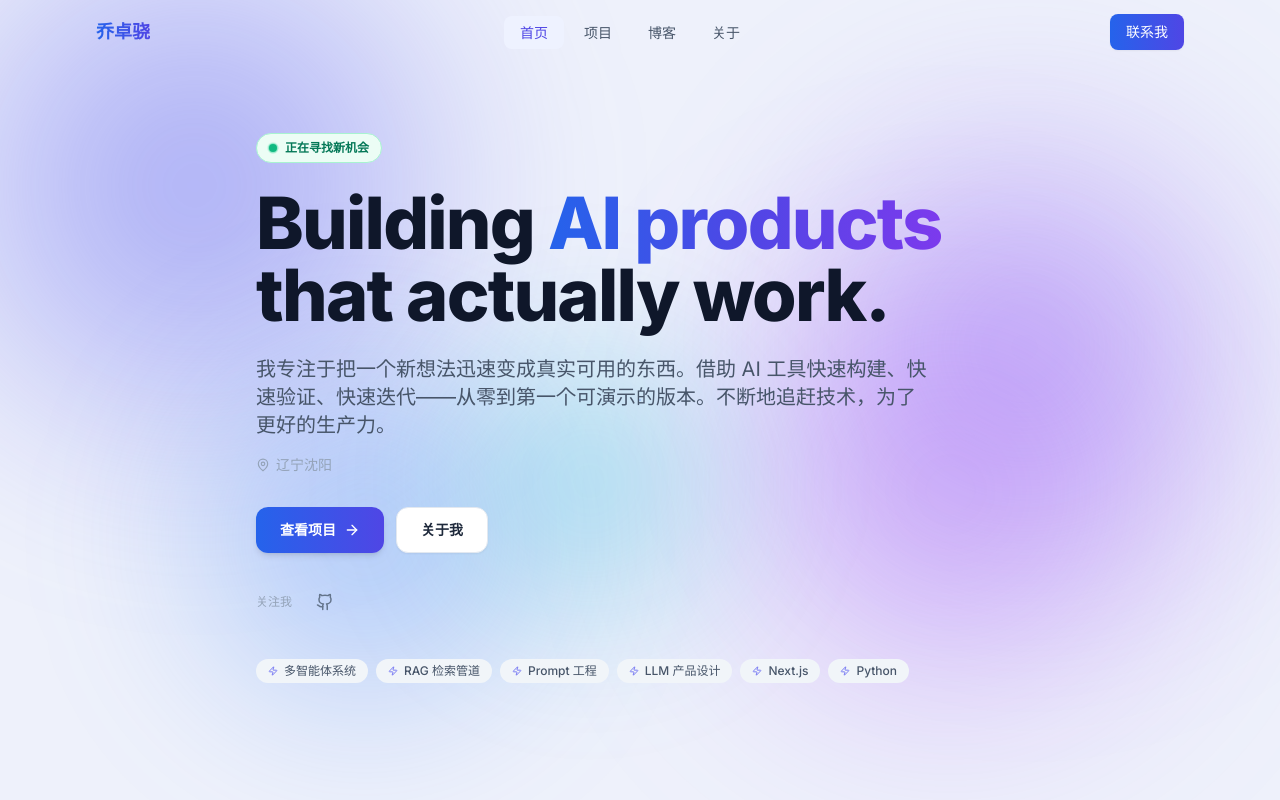
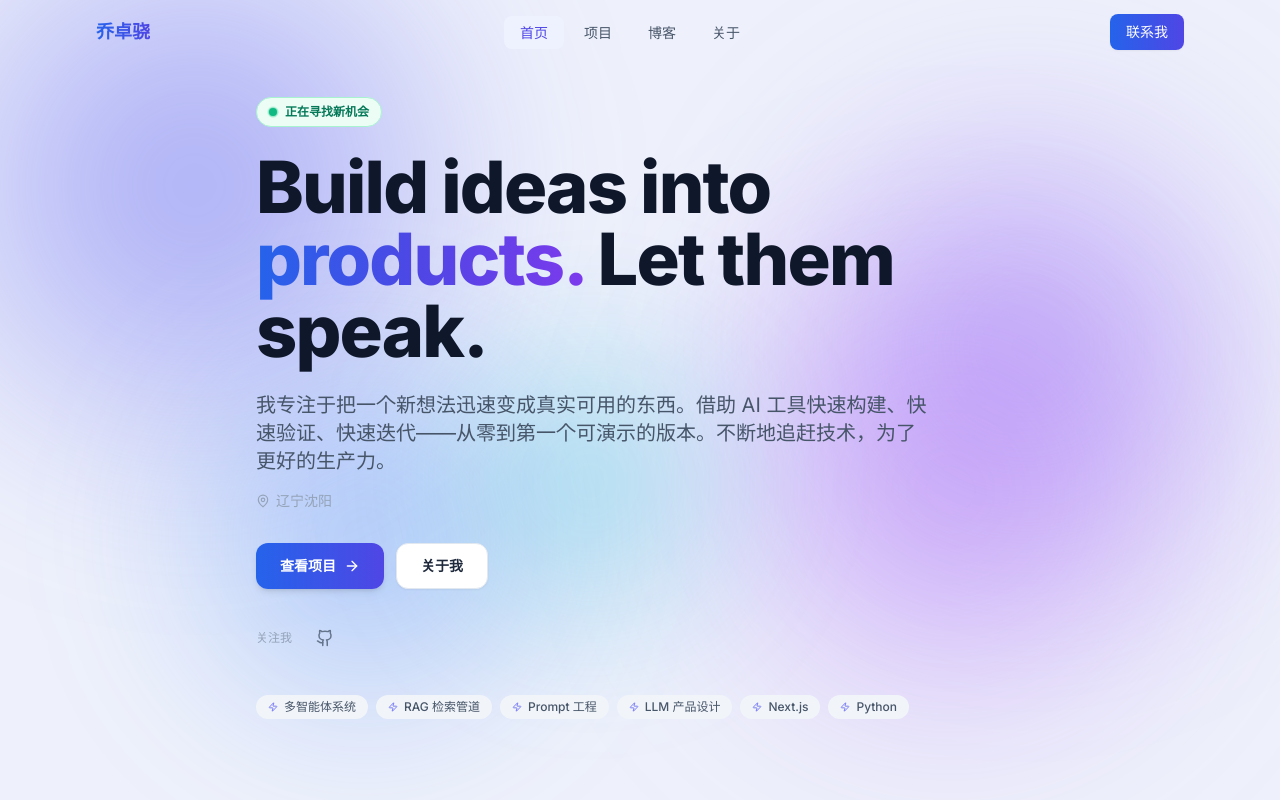
Before and after one commit to icecv/portfolio, a Next.js app: page / in a window 1280 px wide. Shown: the top 800 px of the page. Built offline with nearby package versions, Linux system fonts and the light colour scheme.

Commit message:
update: 更新 Hero 大标题

```diff
--- a/src/components/home/Hero.tsx
+++ b/src/components/home/Hero.tsx
@@ -40,11 +40,11 @@ export function Hero() {
             variants={item}
             className="text-5xl sm:text-6xl lg:text-7xl font-extrabold tracking-tight text-slate-900 leading-[1.08]"
           >
-            Building{' '}
+            Build ideas into{' '}
             <span className="bg-gradient-to-r from-blue-600 via-indigo-600 to-violet-600 bg-clip-text text-transparent">
-              AI products
+              products.
             </span>{' '}
-            that actually work.
+            Let them speak.
           </motion.h1>
 
           {/* Subtitle */}
```
